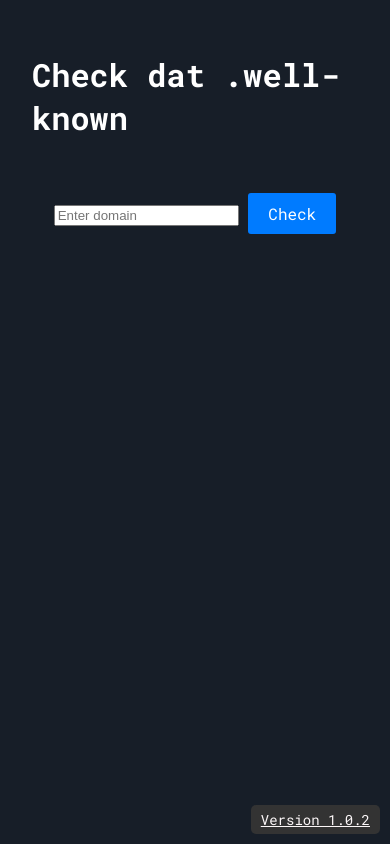
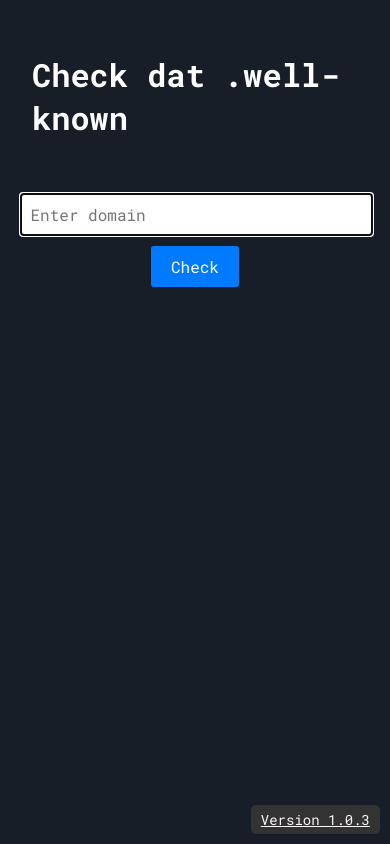
Before and after one commit to I014/cdw.intron014.com, a Flask app: page / in a window 390 px wide. Run offline with Flask 3, Linux system fonts and the light colour scheme.

Commit message:
fix: textbox type to text & autocomplete forbidden

```diff
--- a/static/css/styles.css
+++ b/static/css/styles.css
@@ -169,6 +169,10 @@ pre {
         width: calc(100% - 20px);
     }
 
+    input[type="url"] {
+        width: calc(100% - 20px);
+    }
+
     pre {
         font-size: 0.9em;
     }
--- a/templates/index.html
+++ b/templates/index.html
@@ -12,7 +12,7 @@
     <h1>Check dat .well-known</h1>
     <div class="container">
         <form id="check-form">
-            <input type="url" name="domain" placeholder="Enter domain" required>
+            <input type="text" name="domain" placeholder="Enter domain" autofocus required spellcheck="false">
             <button type="submit">Check</button>
         </form>
 
--- a/templates/version_indicator.html
+++ b/templates/version_indicator.html
@@ -1 +1 @@
-<div class="version-indicator"><a href="https://github.com/Intron014/cdw.intron014.com"><u>Version 1.0.2</u></a></div>
+<div class="version-indicator"><a href="https://github.com/Intron014/cdw.intron014.com"><u>Version 1.0.3</u></a></div>
```
